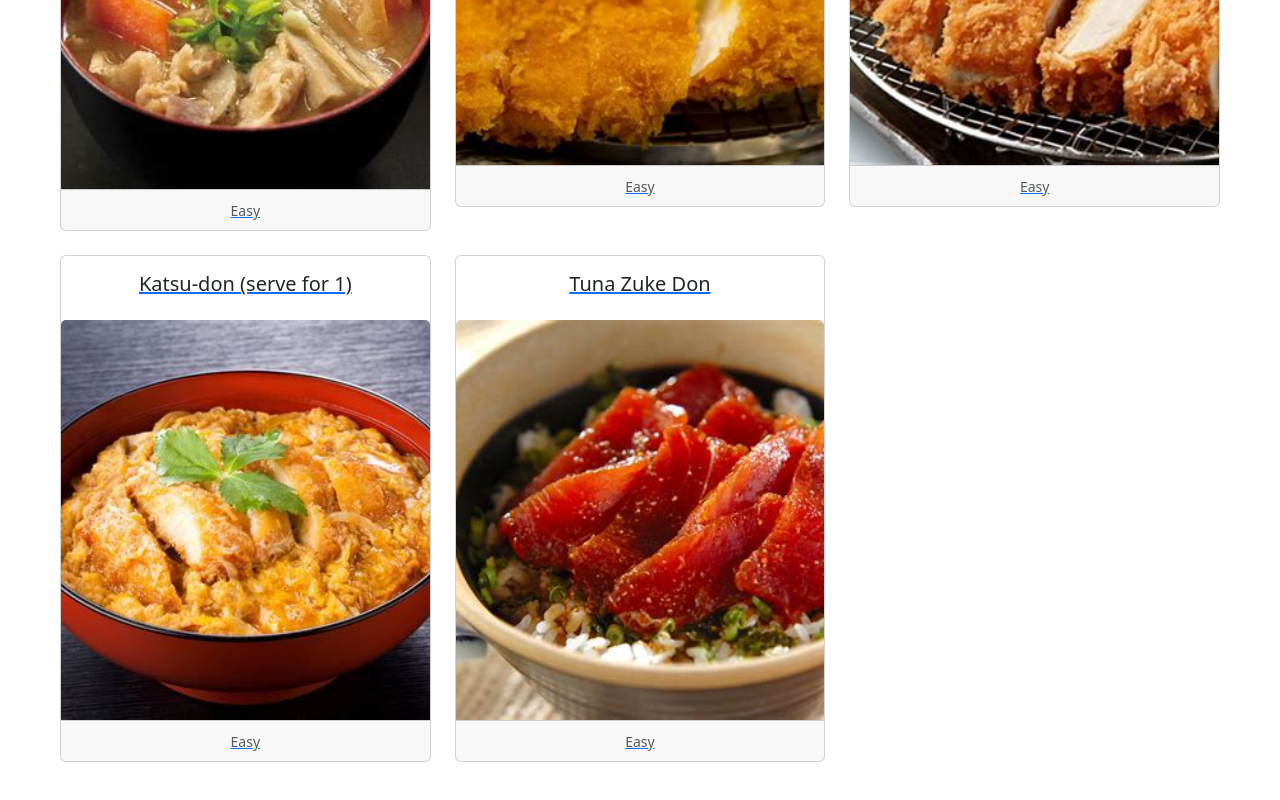
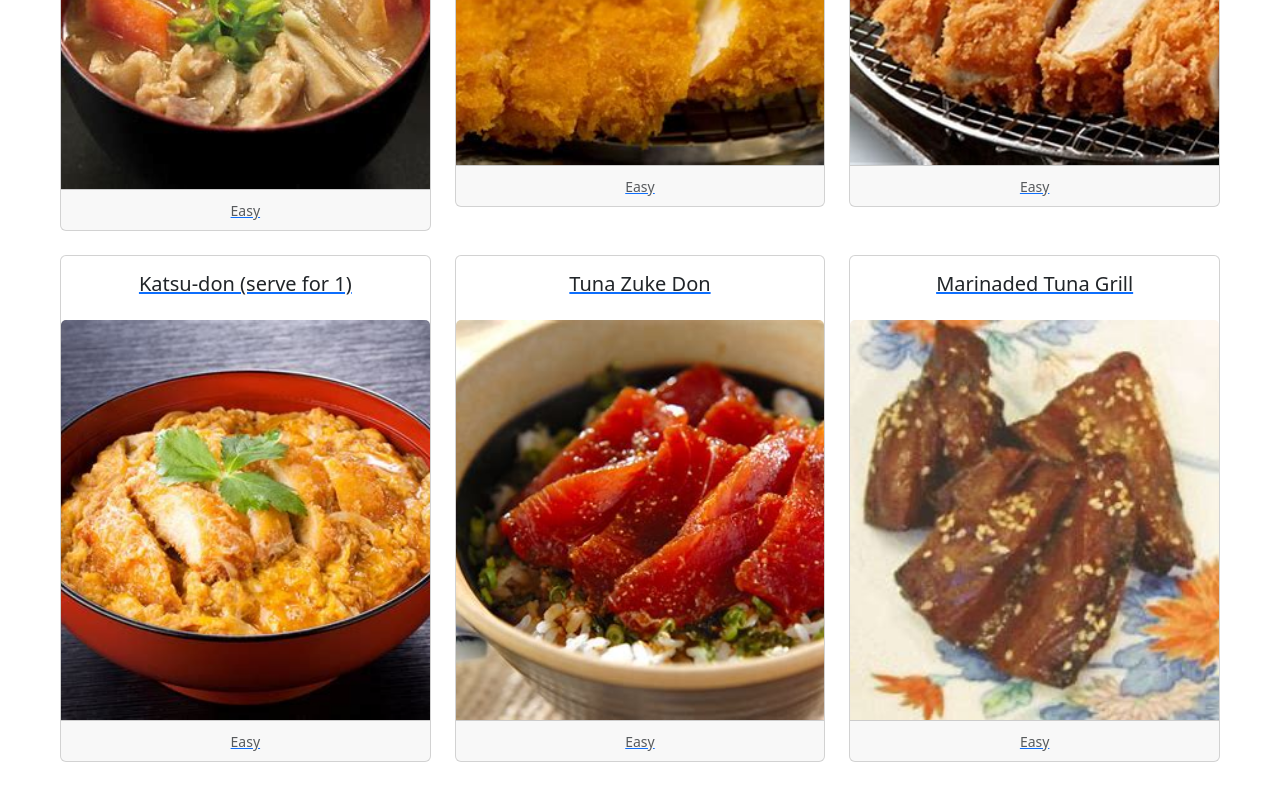
Before and after one commit to KaoriTsushima/japanese-recipes, a React (Create React App) app: page /recipes in a window 1280 px wide. Shown: the part 2353-3153 px from the top of the page. Built offline with nearby package versions, Linux system fonts and the light colour scheme.

Commit message:
added marinaded tuna grill recipe

```diff
--- a/src/pages/recipeData.js
+++ b/src/pages/recipeData.js
@@ -12,6 +12,7 @@ import Katsu from "../resources/chicken-katsu.jpg";
 import Tonkatsu from "../resources/ton-katsu.jpg";
 import Katsudon from "../resources/katsu-don.jpg";
 import TunaZuke from "../resources/tuna-zuke.jpg";
+import ZukeYaki from "../resources/zuke-yaki.jpg";
 
 export const recipeData = [
   {
@@ -342,4 +343,19 @@ export const recipeData = [
       "Searve and enjoy eating",
     ],
   },
+  {
+    path: "zuke-yaki",
+    title: "Marinaded Tuna Grill",
+    img: ZukeYaki,
+    difficulty: "Easy",
+    ingredients: ["sashimi grade tuna", "ginger", "golden ratio sauce", "oil"],
+    steps: [
+      "Cut tuna as your preffrable size",
+      "Put tuna into container",
+      "Add golden ratio sauce and graded ginger into it",
+      "Put container into fridge and wait at least 20 minutes",
+      "Grill tuna with small amount of oil",
+      "Searve and enjoy eating",
+    ],
+  },
 ];
```
Also changed, not shown: src/resources/zuke-yaki.jpg (added).
